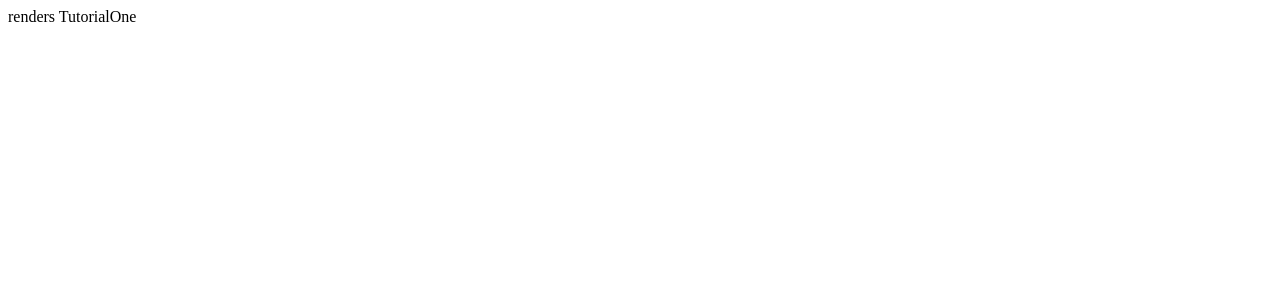
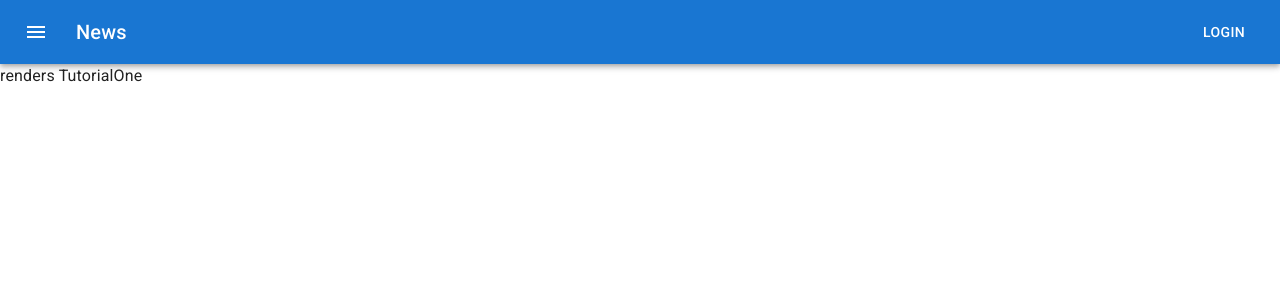
Before and after one commit to Ofadiman/algorithms-visualizer, a React (Create React App) app: page /tutorial-one in a window 1280 px wide. Shown: the top 300 px of the page. Built offline with nearby package versions, Linux system fonts and the light colour scheme.

Commit message:
feat: add material ui

```diff
--- a/package.json
+++ b/package.json
@@ -3,6 +3,10 @@
   "version": "0.1.0",
   "private": true,
   "dependencies": {
+    "@emotion/react": "^11.4.1",
+    "@emotion/styled": "^11.3.0",
+    "@mui/icons-material": "^5.0.3",
+    "@mui/material": "^5.0.3",
     "react": "^17.0.2",
     "react-dom": "^17.0.2",
     "react-router-dom": "^5.3.0",
--- a/public/index.html
+++ b/public/index.html
@@ -10,34 +10,14 @@
       content="Web site created using create-react-app"
     />
     <link rel="apple-touch-icon" href="%PUBLIC_URL%/logo192.png" />
-    <!--
-      manifest.json provides metadata used when your web app is installed on a
-      user's mobile device or desktop. See https://developers.google.com/web/fundamentals/web-app-manifest/
-    -->
     <link rel="manifest" href="%PUBLIC_URL%/manifest.json" />
-    <!--
-      Notice the use of %PUBLIC_URL% in the tags above.
-      It will be replaced with the URL of the `public` folder during the build.
-      Only files inside the `public` folder can be referenced from the HTML.
-
-      Unlike "/favicon.ico" or "favicon.ico", "%PUBLIC_URL%/favicon.ico" will
-      work correctly both with client-side routing and a non-root public URL.
-      Learn how to configure a non-root public URL by running `npm run build`.
-    -->
-    <title>React App</title>
+    <link
+      rel="stylesheet"
+      href="https://fonts.googleapis.com/css?family=Roboto:300,400,500,700&display=swap"
+    />
+    <title>Algo visualizer</title>
   </head>
   <body>
-    <noscript>You need to enable JavaScript to run this app.</noscript>
     <div id="root"></div>
-    <!--
-      This HTML file is a template.
-      If you open it directly in the browser, you will see an empty page.
-
-      You can add webfonts, meta tags, or analytics to this file.
-      The build step will place the bundled scripts into the <body> tag.
-
-      To begin the development, run `npm start` or `yarn start`.
-      To create a production bundle, use `npm run build` or `yarn build`.
-    -->
   </body>
 </html>
--- a/src/App.tsx
+++ b/src/App.tsx
@@ -1,20 +1,29 @@
-import React, { ReactElement } from 'react'
+import { CssBaseline } from '@mui/material'
+import React, { Fragment, ReactElement } from 'react'
 import { BrowserRouter, Route, Switch } from 'react-router-dom'
 
+import { MainLayout } from './layouts/Main.layout'
 import { TutorialOne } from './pages/TutorialOne.page'
 import { TutorialTwo } from './pages/TutorialTwo.page'
 
 export const App = (): ReactElement => {
   return (
+    <Fragment>
+      <CssBaseline />
       <BrowserRouter>
         <Switch>
           <Route path={`/tutorial-one`}>
+            <MainLayout>
               <TutorialOne />
+            </MainLayout>
           </Route>
           <Route path={`/tutorial-two`}>
+            <MainLayout>
               <TutorialTwo />
+            </MainLayout>
           </Route>
         </Switch>
       </BrowserRouter>
+    </Fragment>
   )
 }
--- /dev/null
+++ b/src/layouts/Main.layout.props.ts
@@ -0,0 +1,5 @@
+import { ReactElement } from 'react'
+
+export type MainLayoutProps = {
+  children: ReactElement
+}
--- /dev/null
+++ b/src/layouts/Main.layout.tsx
@@ -0,0 +1,26 @@
+import { Menu as MenuIcon } from '@mui/icons-material'
+import { AppBar, Box, Button, IconButton, Toolbar, Typography } from '@mui/material'
+import React, { Fragment, ReactElement } from 'react'
+
+import { MainLayoutProps } from './Main.layout.props'
+
+export const MainLayout = (props: MainLayoutProps): ReactElement => {
+  return (
+    <Fragment>
+      <Box sx={{ flexGrow: 1 }}>
+        <AppBar position={`static`}>
+          <Toolbar>
+            <IconButton aria-label={`menu`} color={`inherit`} edge={`start`} size={`large`} sx={{ mr: 2 }}>
+              <MenuIcon />
+            </IconButton>
+            <Typography component={`div`} sx={{ flexGrow: 1 }} variant={`h6`}>
+              {`News`}
+            </Typography>
+            <Button color={`inherit`}>{`Login`}</Button>
+          </Toolbar>
+        </AppBar>
+      </Box>
+      <main>{props.children}</main>
+    </Fragment>
+  )
+}
```
Also changed, not shown: .prettierrc.js (added), 1 other file (tests, documents, lock files or other folders). Lines whose indentation alone changed are shown as unchanged.
